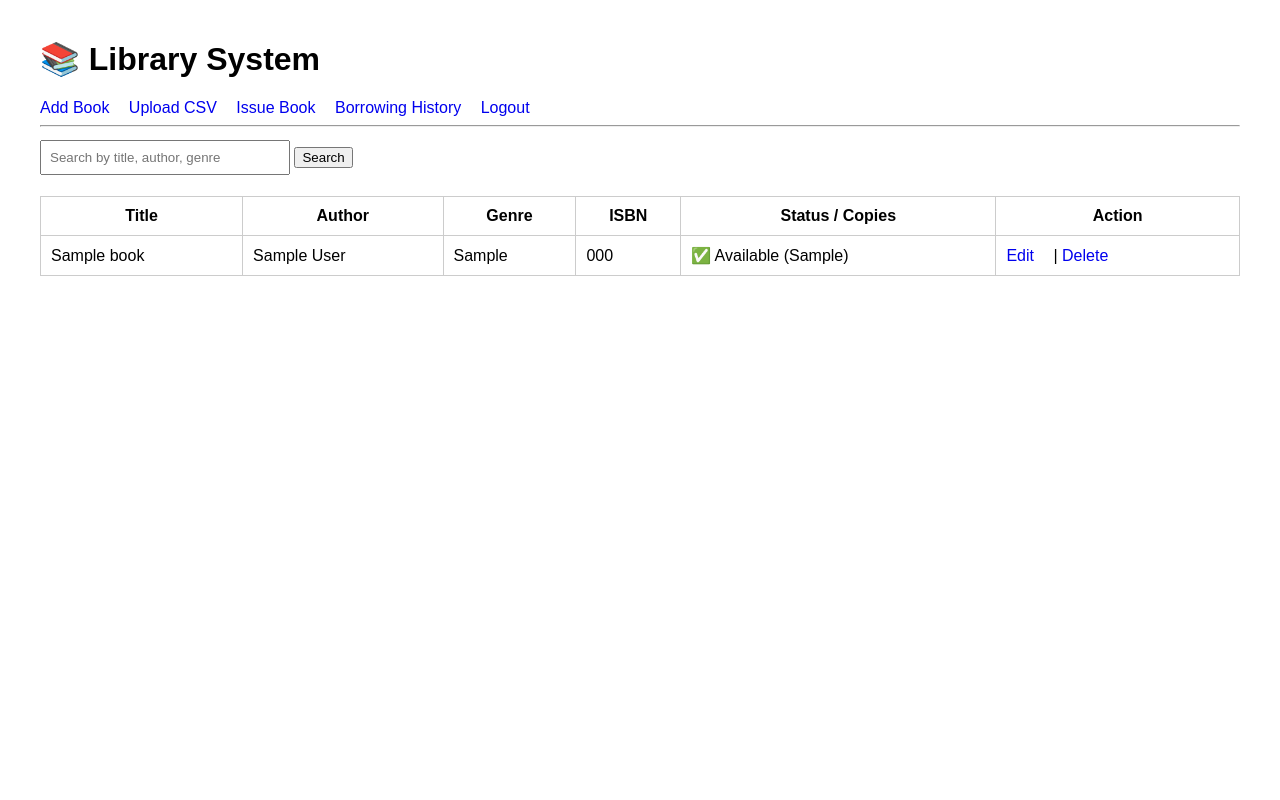
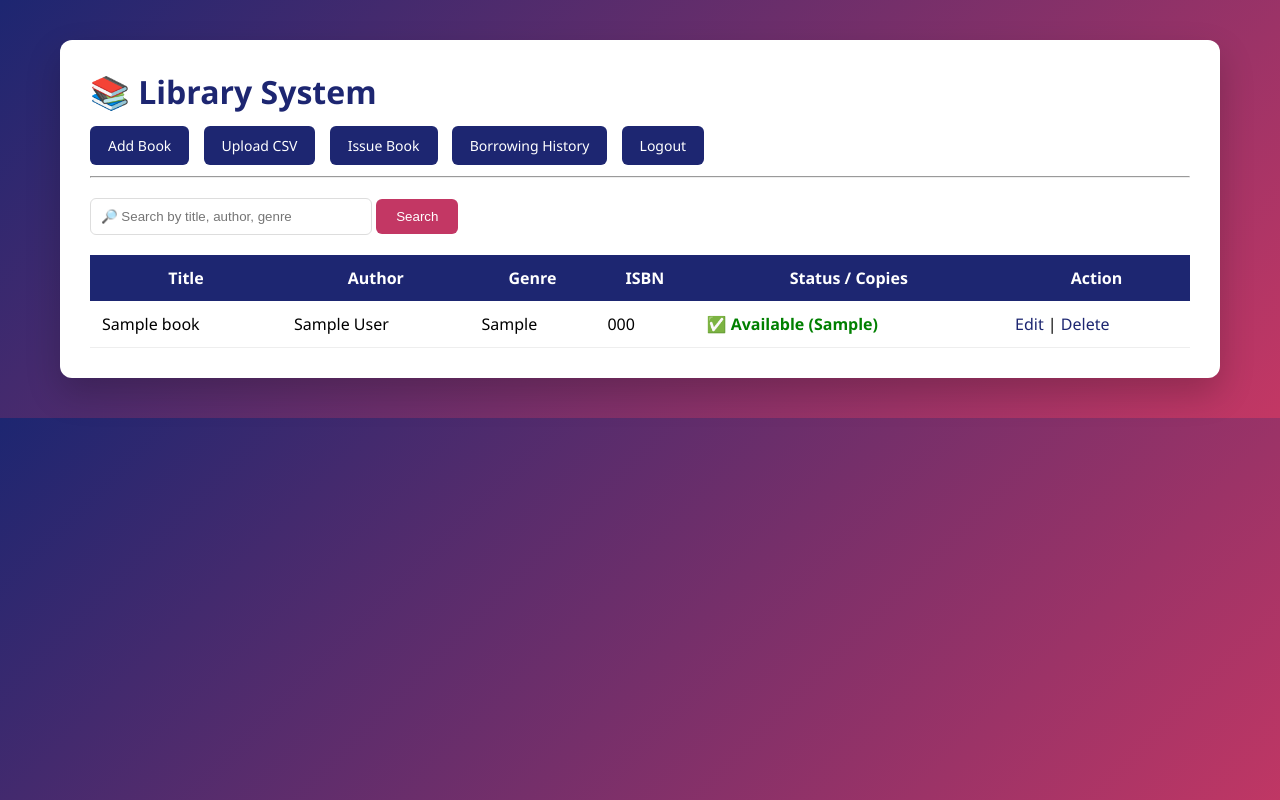
Before and after one commit to Tushin-vai/tushinaiproject1, a PHP site: page / in a window 1280 px wide. Run offline with PHP 8.4, Linux system fonts and the light colour scheme; the visitor is signed in with stand-in values (Sample User, id 1); tables that the repository leaves empty or names only in its code hold one stand-in row (values such as "Sample post").

Commit message:
2/23/2026

```diff
--- a/index.php
+++ b/index.php
@@ -3,11 +3,21 @@ session_start();
 include "db.php";
 ?>
 
+<!DOCTYPE html>
+<html>
+<head>
+    <title>Library System</title>
     <link rel="stylesheet" href="style.css">
+</head>
+
+<body>
+
+<div class="container">
 
     <h1>📚 Library System</h1>
 
     <!-- Navigation -->
+    <div class="navbar">
         <a href="add_book.php">Add Book</a>
         <a href="upload_csv.php">Upload CSV</a>
         <a href="issue_book.php">Issue Book</a>
@@ -19,17 +29,23 @@ include "db.php";
             <a href="login.php">Login</a>
             <a href="register.php">Register</a>
         <?php endif; ?>
+    </div>
 
     <hr>
 
     <!-- Search Form -->
     <form method="GET">
-    <input name="search" placeholder="Search by title, author, genre" value="<?= htmlspecialchars($_GET['search'] ?? '') ?>">
-    <button>Search</button>
+        <input
+            type="text"
+            name="search"
+            placeholder="🔎 Search by title, author, genre"
+            value="<?= htmlspecialchars($_GET['search'] ?? '') ?>"
+        >
+        <button type="submit">Search</button>
     </form>
 
     <!-- Book Table -->
-<table border="1" cellpadding="5" cellspacing="0">
+    <table>
         <tr>
             <th>Title</th>
             <th>Author</th>
@@ -60,15 +76,24 @@ while($row = mysqli_fetch_assoc($result)):
             <td>
                 <?php
                 if($row['copies'] > 0)
-            echo "✅ Available ({$row['copies']})";
+                    echo "<span class='available'>✅ Available ({$row['copies']})</span>";
                 else
-            echo "❌ Out of stock";
+                    echo "<span class='out'>❌ Out of stock</span>";
                 ?>
             </td>
             <td>
                 <a href="edit_book.php?id=<?= $row['id'] ?>">Edit</a> |
-        <a href="delete_book.php?id=<?= $row['id'] ?>" onclick="return confirm('Are you sure?')">Delete</a>
+                <a href="delete_book.php?id=<?= $row['id'] ?>"
+                   onclick="return confirm('Are you sure?')">
+                   Delete
+                </a>
             </td>
         </tr>
         <?php endwhile; ?>
+
     </table>
+
+</div>
+
+</body>
+</html>
--- a/style.css
+++ b/style.css
@@ -1,25 +1,131 @@
+/* ===== Global ===== */
+
 body {
-    font-family: Arial;
-    margin: 40px;
+    font-family: "Segoe UI", Arial, sans-serif;
+    background: linear-gradient(135deg, #1d2671, #c33764);
+    margin: 0;
+    padding: 0;
 }
 
-a {
-    text-decoration: none;
-    margin-right: 15px;
+/* ===== Main Card ===== */
+
+.container {
+    width: 90%;
+    max-width: 1100px;
+    margin: 40px auto;
+    background: white;
+    padding: 30px;
+    border-radius: 12px;
+    box-shadow: 0 15px 35px rgba(0,0,0,0.2);
 }
 
-table {
-    border-collapse: collapse;
-    width: 100%;
+/* ===== Heading ===== */
+
+h1 {
+    margin-top: 0;
+    color: #1d2671;
 }
 
-th, td {
-    border: 1px solid #ccc;
-    padding: 10px;
+/* ===== Navigation ===== */
+
+.navbar {
+    margin-bottom: 20px;
 }
 
-input, select {
-    padding: 8px;
-    margin: 5px 0;
-    width: 250px;
+.navbar a {
+    text-decoration: none;
+    margin-right: 10px;
+    padding: 10px 18px;
+    border-radius: 6px;
+    background: #1d2671;
+    color: white;
+    font-size: 14px;
+    transition: 0.3s;
 }
+
+.navbar a:hover {
+    background: #c33764;
+    transform: translateY(-2px);
+}
+
+/* ===== Search ===== */
+
+form {
+    margin: 20px 0;
+}
+
+input {
+    padding: 10px;
+    width: 260px;
+    border: 1px solid #ddd;
+    border-radius: 6px;
+    outline: none;
+}
+
+input:focus {
+    border-color: #1d2671;
+    box-shadow: 0 0 8px rgba(29,38,113,0.2);
+}
+
+/* ===== Button ===== */
+
+button {
+    padding: 10px 20px;
+    border: none;
+    border-radius: 6px;
+    background: #c33764;
+    color: white;
+    cursor: pointer;
+    transition: 0.3s;
+}
+
+button:hover {
+    background: #1d2671;
+}
+
+/* ===== Table ===== */
+
+table {
+    width: 100%;
+    border-collapse: collapse;
+    margin-top: 20px;
+}
+
+th {
+    background: #1d2671;
+    color: white;
+    padding: 12px;
+}
+
+td {
+    padding: 12px;
+    border-bottom: 1px solid #eee;
+}
+
+tr:hover {
+    background: #f8f9ff;
+}
+
+/* ===== Status ===== */
+
+.available {
+    color: green;
+    font-weight: bold;
+}
+
+.out {
+    color: red;
+    font-weight: bold;
+}
+
+/* ===== Links ===== */
+
+td a {
+    text-decoration: none;
+    color: #1d2671;
+    font-weight: 500;
+}
+
+td a:hover {
+    color: #c33764;
+}
```
Lines whose indentation alone changed are shown as unchanged.
